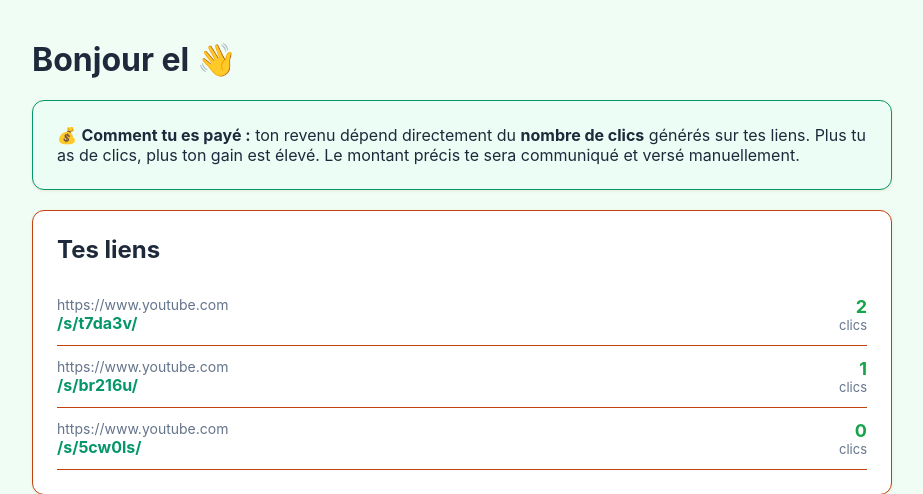
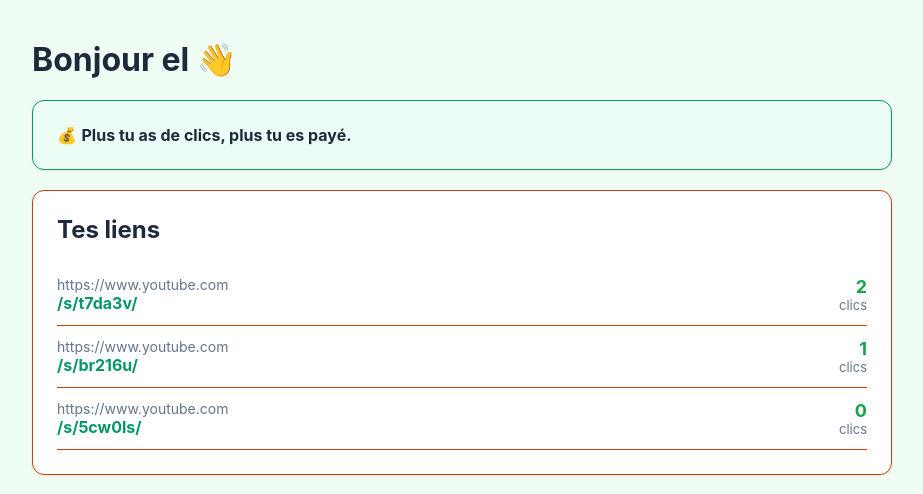
Before and after one commit to adamasavadogoel12-coder/linkcash, a Django app: page /dashboard/ in a window 1280 px wide. Shown: the part 72-566 px from the top of the page, without its empty margins (178-1101 px from the left). Run offline with Django 5.2, Linux system fonts and the light colour scheme; a user stored in the database is signed in; data comes from the database, SQL or seed files in the repository.

Commit message:
Update dashboard.html

```diff
--- a/links/templates/links/dashboard.html
+++ b/links/templates/links/dashboard.html
@@ -5,7 +5,7 @@
 
 <div class="card" style="background: #ecfdf5; border-color: var(--primary);">
   <p style="margin: 0; color: var(--text);">
-    💰 <strong>Comment tu es payé :</strong> ton revenu dépend directement du <strong>nombre de clics</strong> générés sur tes liens. Plus tu as de clics, plus ton gain est élevé. Le montant précis te sera communiqué et versé manuellement.
+    💰 <strong>Plus tu as de clics, plus tu es payé.</strong>
   </p>
 </div>
 
```
